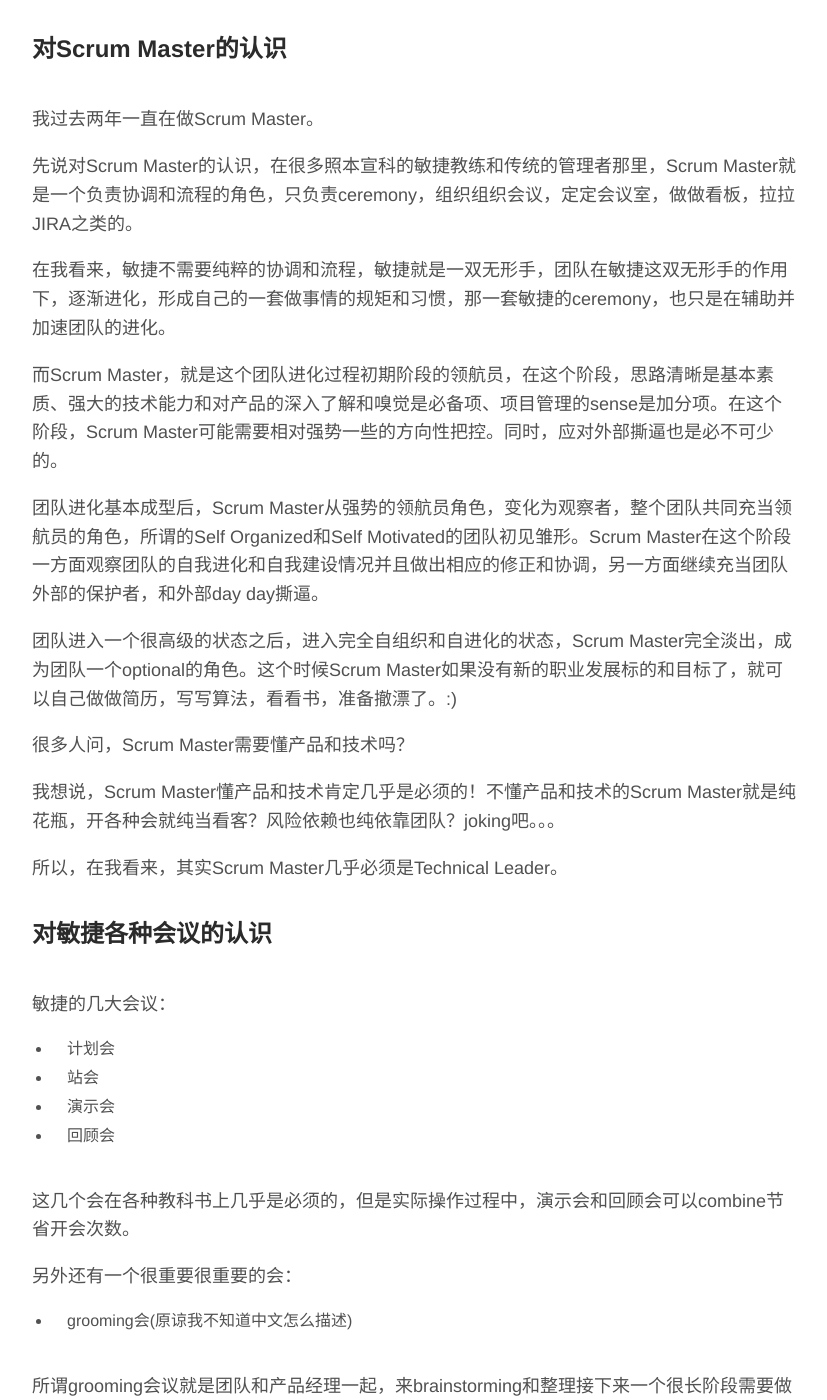
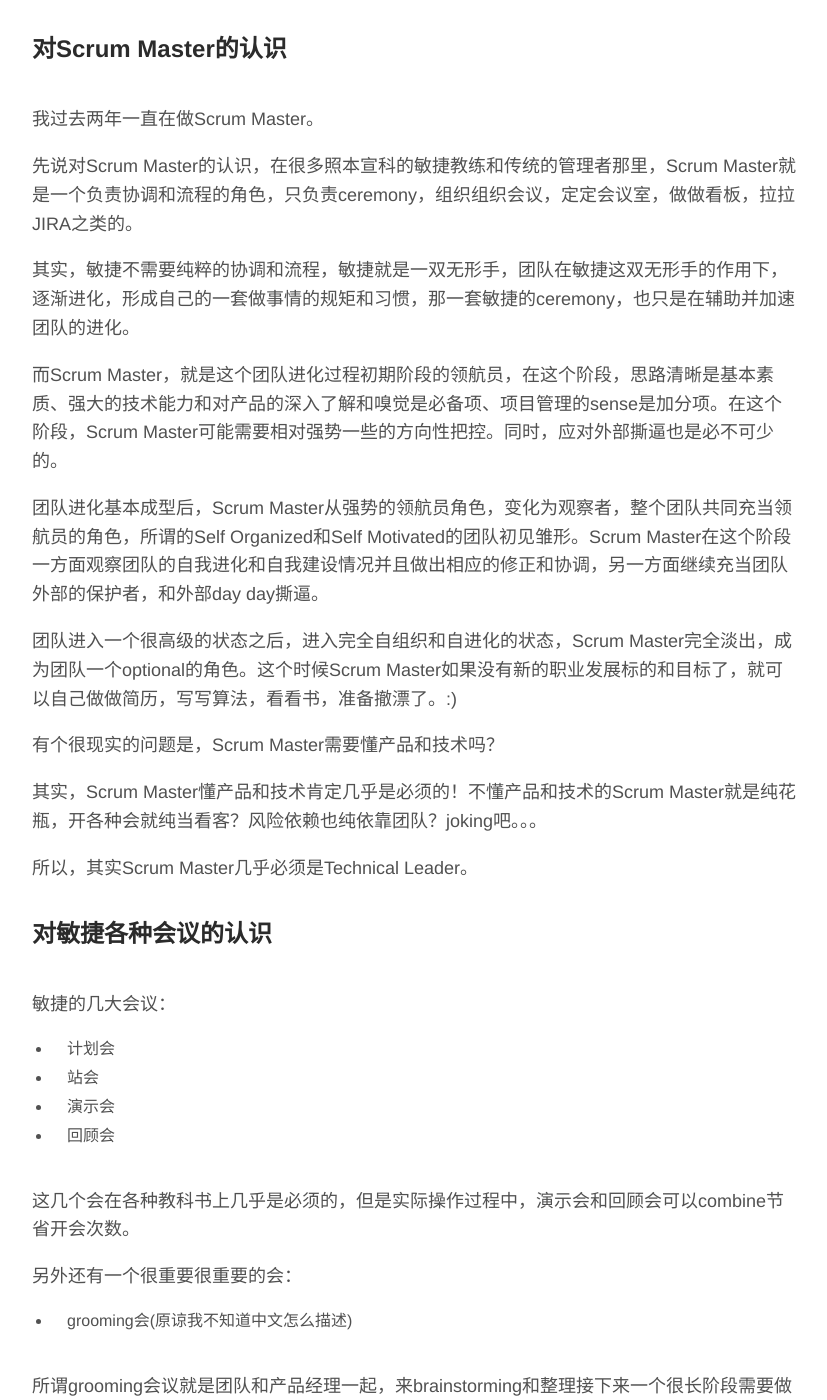
Before and after one commit to johnhx/johnhx.github.io, a Jekyll site: the page built from _posts/2016-12-05-Understand-Agile.markdown, in a window 1280 px wide and 1400 px high, scrolled down 801 px. Shown: the whole window, without its empty margins (224-1051 px from the left). Built offline with Jekyll 4.4.1, drawn with Linux system fonts in a browser that asks for light colours; some of the changed text lies outside the part shown.

Commit message:
minor modification

```diff
--- a/_posts/2016-12-05-Understand-Agile.markdown
+++ b/_posts/2016-12-05-Understand-Agile.markdown
@@ -28,7 +28,7 @@ tags:
 
 先说对Scrum Master的认识，在很多照本宣科的敏捷教练和传统的管理者那里，Scrum Master就是一个负责协调和流程的角色，只负责ceremony，组织组织会议，定定会议室，做做看板，拉拉JIRA之类的。
 
-在我看来，敏捷不需要纯粹的协调和流程，敏捷就是一双无形手，团队在敏捷这双无形手的作用下，逐渐进化，形成自己的一套做事情的规矩和习惯，那一套敏捷的ceremony，也只是在辅助并加速团队的进化。
+其实，敏捷不需要纯粹的协调和流程，敏捷就是一双无形手，团队在敏捷这双无形手的作用下，逐渐进化，形成自己的一套做事情的规矩和习惯，那一套敏捷的ceremony，也只是在辅助并加速团队的进化。
 
 而Scrum Master，就是这个团队进化过程初期阶段的领航员，在这个阶段，思路清晰是基本素质、强大的技术能力和对产品的深入了解和嗅觉是必备项、项目管理的sense是加分项。在这个阶段，Scrum Master可能需要相对强势一些的方向性把控。同时，应对外部撕逼也是必不可少的。
 
@@ -36,11 +36,11 @@ tags:
 
 团队进入一个很高级的状态之后，进入完全自组织和自进化的状态，Scrum Master完全淡出，成为团队一个optional的角色。这个时候Scrum Master如果没有新的职业发展标的和目标了，就可以自己做做简历，写写算法，看看书，准备撤漂了。:)
 
-很多人问，Scrum Master需要懂产品和技术吗？
+有个很现实的问题是，Scrum Master需要懂产品和技术吗？
 
-我想说，Scrum Master懂产品和技术肯定几乎是必须的！不懂产品和技术的Scrum Master就是纯花瓶，开各种会就纯当看客？风险依赖也纯依靠团队？joking吧。。。
+其实，Scrum Master懂产品和技术肯定几乎是必须的！不懂产品和技术的Scrum Master就是纯花瓶，开各种会就纯当看客？风险依赖也纯依靠团队？joking吧。。。
 
-所以，在我看来，其实Scrum Master几乎必须是Technical Leader。
+所以，其实Scrum Master几乎必须是Technical Leader。
 
 
 
@@ -127,7 +127,7 @@ tags:
 
 
 
-在我看来，敏捷团队最重要最重要的就是找到适合自己团队能获取团队共识的一种做事的方式和原则。
+其实，敏捷团队最重要最重要的就是找到适合自己团队能获取团队共识的一种做事的方式和原则。
 
 
 
```
Also changed, not shown: other parts of _posts/2016-12-05-Understand-Agile.markdown (+0 -13 lines).
